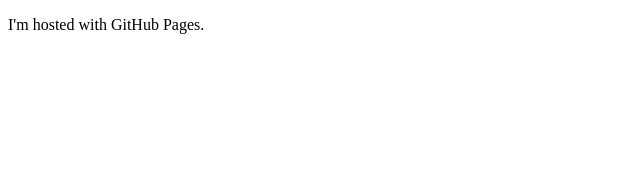
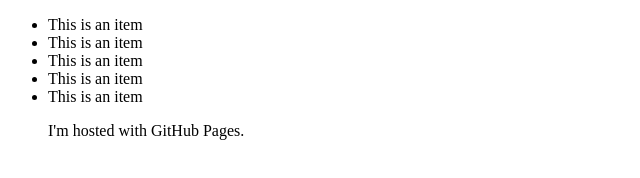
Before and after one commit to Chillaruna/chillaruna.github.io, a plain HTML site: page index.html in a window 1280 px wide. Shown: the whole page, without its empty margins (0-640 px from the left). Drawn offline with nearby package versions, Linux system fonts and the light colour scheme.

Commit message:
Items
Added some list items

```diff
--- a/index.html
+++ b/index.html
@@ -4,8 +4,15 @@
     <title> D3 </title>
     <script src="https://d3js.org/d3.v4.min.js"></script>
 </head>
-</body>
+<body>
+    <ul class="items">
+      <li>This is an item </li>
+      <li>This is an item </li>
+      <li>This is an item </li>
+      <li>This is an item </li>
+      <li>This is an item </li>
 
 <p>I'm hosted with GitHub Pages.</p>
 
+</body>
 </html>
```
